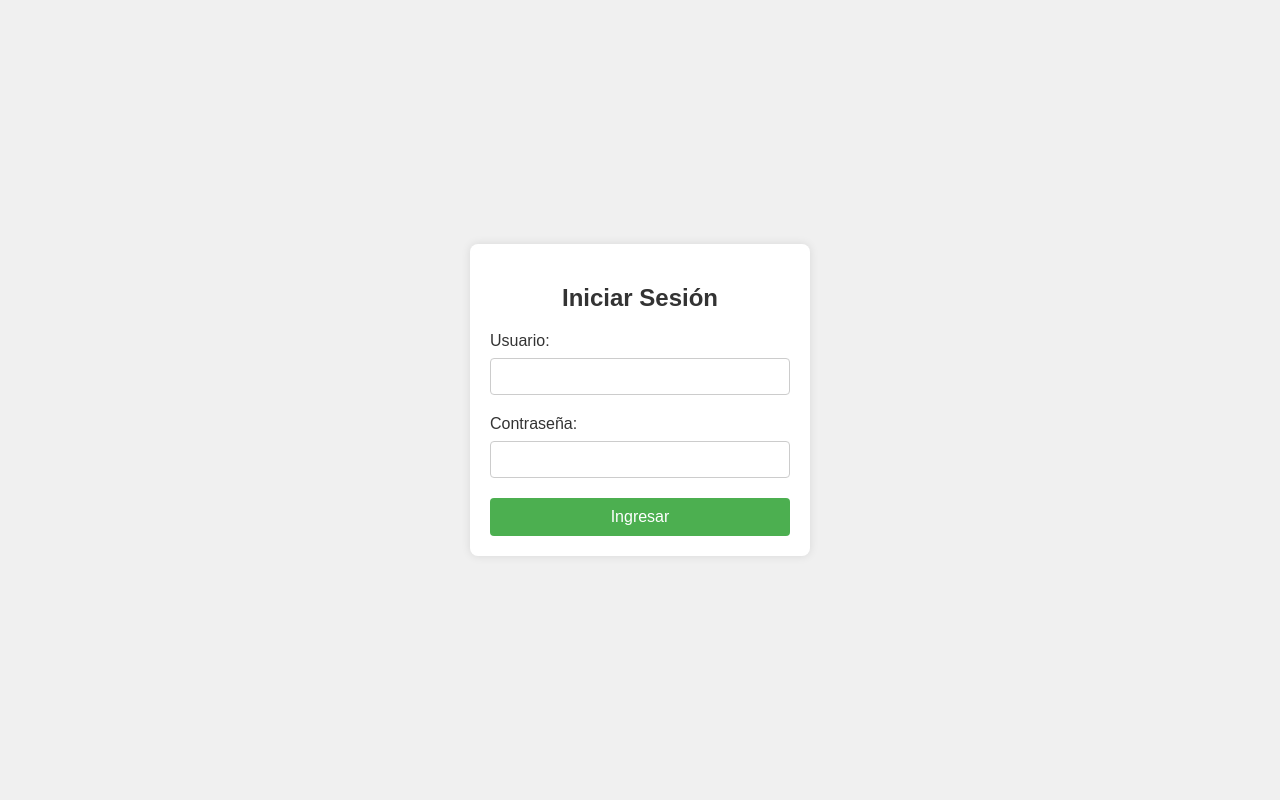
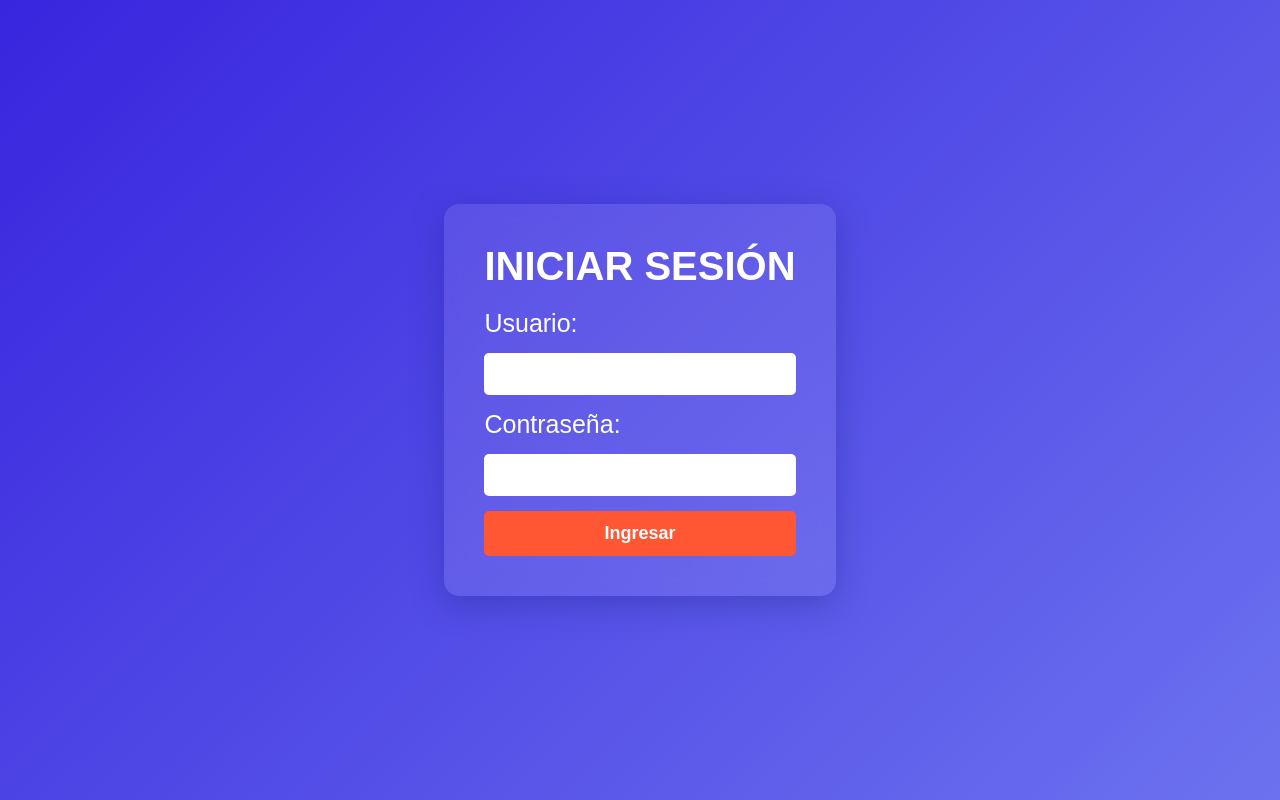
Before and after one commit to Roberto9080/repositorio_py, a Flask app: page /login in a window 1280 px wide. Run offline with Flask 3, Linux system fonts and the light colour scheme.

Commit message:
agregando nuevos estilos en login

```diff
--- a/static/css/styles_login.css
+++ b/static/css/styles_login.css
@@ -1,76 +1,119 @@
+/* Reseteo de estilos básicos */
+* {
+    margin: 0;
+    padding: 0;
+    box-sizing: border-box;
+    font-family: 'Arial', sans-serif;
+}
+
+/* Estilo para el contenedor principal */
 body {
-    font-family: Arial, sans-serif;
-    background-color: #f0f0f0;
     display: flex;
     justify-content: center;
     align-items: center;
     height: 100vh;
-    margin: 0;
+    background: linear-gradient(135deg, #3825de, #6c72ef);
+    overflow: hidden;
 }
 
+/* Contenedor del formulario */
 .login-container {
-    background-color: white;
-    padding: 20px;
-    border-radius: 8px;
-    box-shadow: 0 0 10px rgba(0, 0, 0, 0.1);
-    max-width: 300px;
-    width: 100%;
+    background: rgba(255, 255, 255, 0.1);
+    padding: 40px;
+    border-radius: 15px;
+    backdrop-filter: blur(10px);
+    box-shadow: 0 8px 32px 0 rgba(31, 38, 135, 0.37);
+    text-align: center;
+    animation: fadeIn 1s ease-in-out;
 }
 
+/* Estilo del título */
 .login-container h2 {
+    color: #fff;
     margin-bottom: 20px;
-    text-align: center;
-    color: #333;
+    font-size: 40px; /* Tamaño de fuente aumentado */
+    text-transform: uppercase;
 }
 
-.error-message {
-    background-color: #f8d7da;
-    color: #721c24;
-    padding: 10px;
-    margin-bottom: 20px;
-    border: 1px solid #f5c6cb;
-    border-radius: 4px;
-    text-align: center;
+/* Estilo del formulario */
+form {
+    display: flex;
+    flex-direction: column;
+    gap: 15px;
 }
 
-.login-container label {
-    display: block;
-    margin-bottom: 8px;
-    color: #333;
+/* Estilo para las etiquetas y los campos de entrada */
+label {
+    color: #fff;
+    font-size: 25px; /* Tamaño de fuente aumentado */
+    text-align: left;
 }
 
-.login-container input {
-    width: 100%;
-    padding: 10px;
-    margin-bottom: 20px;
-    border: 1px solid #ccc;
-    border-radius: 4px;
-    box-sizing: border-box;
+input[type="text"], input[type="password"] {
+    padding: 12px;
+    border: none;
+    border-radius: 5px;
+    outline: none;
+    transition: transform 0.3s, box-shadow 0.3s;
+    font-size: 16px; /* Tamaño de fuente aumentado */
 }
 
-.login-container button {
-    width: 100%;
-    padding: 10px;
-    background-color: #4CAF50;
-    border: none;
-    border-radius: 4px;
-    color: white;
-    font-size: 16px;
-    cursor: pointer;
+/* Efecto de foco para los campos de entrada */
+input[type="text"]:focus, input[type="password"]:focus {
+    transform: scale(1.05);
+    box-shadow: 0 0 10px rgba(255, 255, 255, 0.2);
 }
 
-.login-container button:hover {
-    background-color: #45a049;
+/* Estilo del botón */
+button {
+    padding: 12px;
+    border: none;
+    border-radius: 5px;
+    background: #ff5733; /* Color de fondo más llamativo */
+    color: #fff;
+    font-weight: bold;
+    font-size: 18px; /* Tamaño de fuente aumentado */
+    cursor: pointer;
+    transition: background 0.3s, transform 0.3s;
 }
 
-.login-container a {
-    display: block;
-    text-align: center;
-    margin-top: 10px;
-    color: #333;
-    text-decoration: none;
+/* Efecto al pasar el cursor sobre el botón */
+button:hover {
+    background: #ff6f61; /* Color de fondo al pasar el cursor */
+    transform: scale(1.05);
 }
 
-.login-container a:hover {
-    text-decoration: underline;
+/* Estilo para mensajes de error */
+.error-message {
+    color: #ffffff; /* Color rojo más claro */
+    background-color: rgb(239, 29, 29); /* Fondo semitransparente */
+    padding: 10px;
+    border-radius: 5px;
+    margin-bottom: 15px;
+    font-size: 16px; /* Tamaño de fuente aumentado */
+    font-weight: bold;
+    text-align: left;
 }
+
+/* Animación de entrada */
+@keyframes fadeIn {
+    from {
+        opacity: 0;
+        transform: translateY(-20px);
+    }
+    to {
+        opacity: 1;
+        transform: translateY(0);
+    }
+}
+
+/* Animación de sacudida */
+@keyframes shake {
+    0%, 100% { transform: translateX(0); }
+    25% { transform: translateX(-5px); }
+    75% { transform: translateX(5px); }
+}
+
+input.shake {
+    animation: shake 0.5s;
+}
--- /dev/null
+++ b/static/js/scripts_login.js
@@ -0,0 +1,11 @@
+document.addEventListener('DOMContentLoaded', () => {
+    const inputs = document.querySelectorAll('input[type="text"], input[type="password"]');
+
+    // Animación de sacudida para los campos vacíos
+    inputs.forEach(input => {
+        input.addEventListener('invalid', () => {
+            input.classList.add('shake');
+            setTimeout(() => input.classList.remove('shake'), 500);
+        });
+    });
+});
--- a/templates/login.html
+++ b/templates/login.html
@@ -6,6 +6,7 @@
     <meta name="viewport" content="width=device-width, initial-scale=1.0">
     <title>Inicio de Sesión</title>
     <link rel="stylesheet" href="{{ url_for('static', filename='css/styles_login.css') }}">
+    <script src="{{ url_for('static', filename='js/scripts_login.js') }}"></script>
 </head>
 <body>
     <div class="login-container">
```
